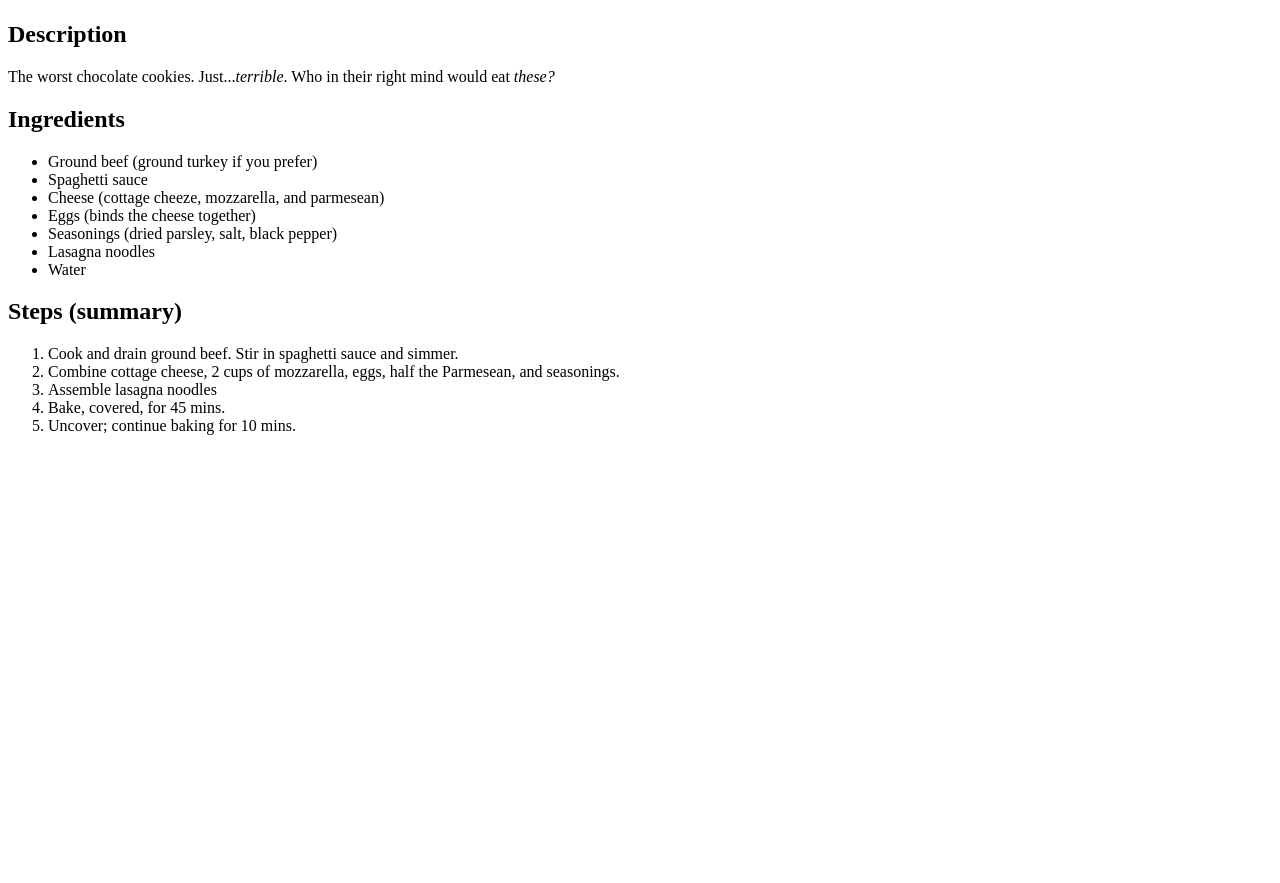
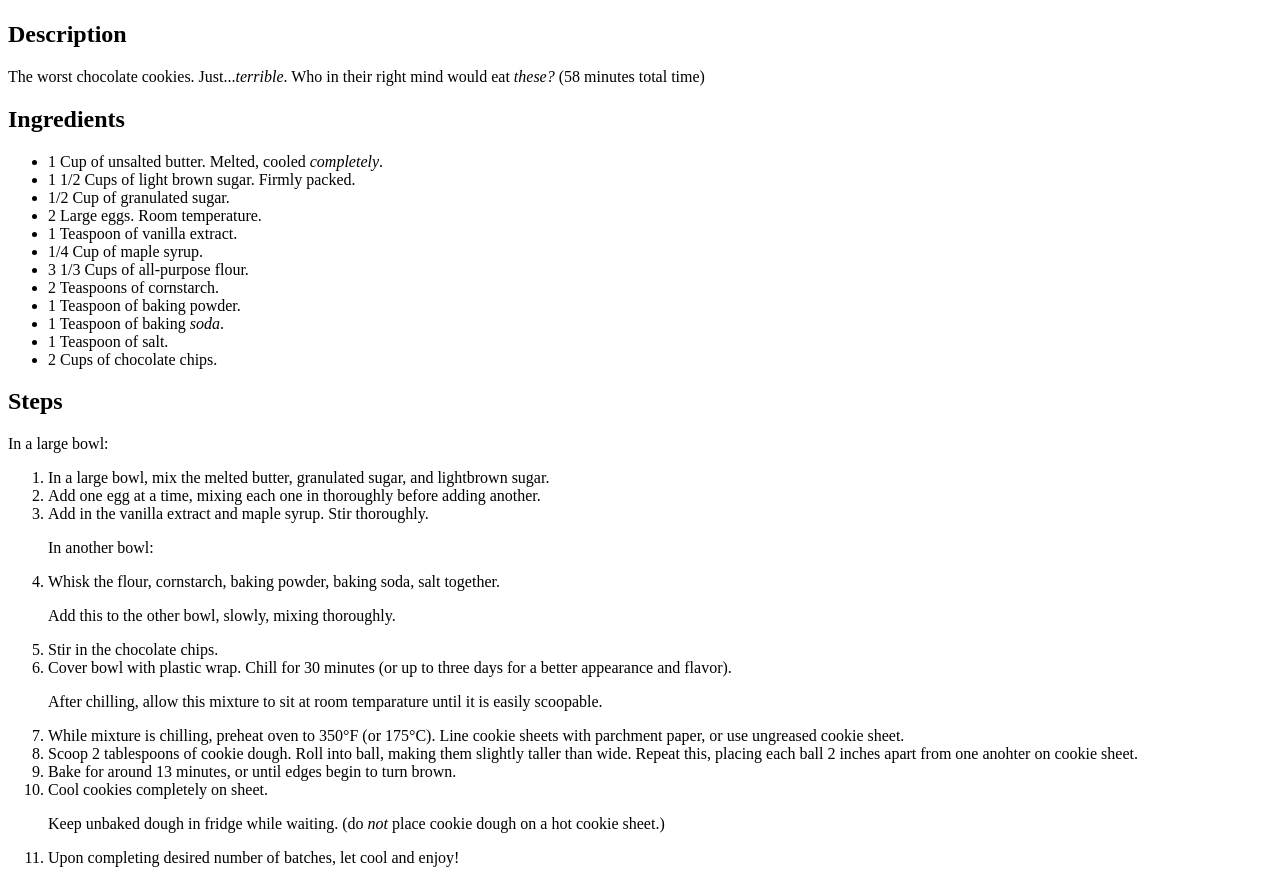
Before and after one commit to graphein-graphene/odin-recipes, a plain HTML site: page recipes/worst-cookies.html in a window 1280 px wide. Shown: the part 447-1330 px from the top of the page. Before the commit the page ends 898 px from the top, so only its background shows below. Drawn offline with Linux system fonts and the light colour scheme.

Commit message:
Add cookie ingredients and steps.
Change ingredients and steps in worst-cookies.html
to reflect cookie recipe on sugarspunrun.com.

```diff
--- a/recipes/worst-cookies.html
+++ b/recipes/worst-cookies.html
@@ -10,32 +10,54 @@
 
         <h1>Worst Chocolate Chip Cookies</h1>
 
-        <a href="https://www.allrecipes.com/recipe/12011/easy-lasagna-ii/">Source Recipe: <i>Joanie Heger</i> on <b>Allrecipes.com</b></a>
+        <a href="https://sugarspunrun.com/worst-chocolate-chip-cookies/" target="_blank" rel="noopener noreferrer">Recipe by <i>Sam</i> on <b>sugarspunrun.com</b></a>
         <div>
-            <img src="https://images.squarespace-cdn.com/content/v1/5113fcede4b099bd04eebc8d/1617107560232-JUZPLBRS5ZHP5NAOZAF2/spring-veggie-lasagna12.jpg?format=1500w" height="320" alt="Picture of Spring Vegetable Lasagna by TheSkinnyFork.com">
+            <img src="https://sugarspunrun.com/wp-content/uploads/2020/03/The-best-worst-chocolate-chip-cookie-recipe-1-of-1-675x1013.jpg" height="320" alt="Picture of chocolate chip cookies from sugarspunrun.com">
         </div>
 
         <h2>Description</h2>
-        <p>The worst chocolate cookies. Just...<em>terrible</em>. Who in their right mind would eat <em>these?</em></p>
+        <p>The worst chocolate cookies. Just...<em>terrible</em>. Who in their right mind would eat <em>these?</em> (58 minutes total time)</p>
 
         <h2>Ingredients</h2>
         <ul>
-            <li>Ground beef (ground turkey if you prefer)</li>
-            <li>Spaghetti sauce</li>
-            <li>Cheese (cottage cheeze, mozzarella, and parmesean)</li>
-            <li>Eggs (binds the cheese together)</li>
-            <li>Seasonings (dried parsley, salt, black pepper)</li>
-            <li>Lasagna noodles</li>
-            <li>Water</li>
+            <li>1 Cup of unsalted butter. Melted, cooled <em>completely</em>.</li>
+            <li>1 1/2 Cups of light brown sugar. Firmly packed.</li>
+            <li>1/2 Cup of granulated sugar.</li>
+            <li>2 Large eggs. Room temperature.</li>
+            <li>1 Teaspoon of vanilla extract.</li>
+            <li>1/4 Cup of maple syrup.</li>
+            <li>3 1/3 Cups of all-purpose flour.</li>
+            <li>2 Teaspoons of cornstarch.</li>
+            <li>1 Teaspoon of baking powder.</li>
+            <li>1 Teaspoon of baking <em>soda</em>.</li>
+            <li>1 Teaspoon of salt.</li>
+            <li>2 Cups of chocolate chips.</li>
         </ul>
 
-        <h2>Steps (summary)</h2>
+        <h2>Steps</h2>
+        <p>In a large bowl:</p>
         <ol>
-            <li>Cook and drain ground beef. Stir in spaghetti sauce and simmer.</li>
-            <li>Combine cottage cheese, 2 cups of mozzarella, eggs, half the Parmesean, and seasonings.</li>
-            <li>Assemble lasagna noodles</li>
-            <li>Bake, covered, for 45 mins.</li>
-            <li>Uncover; continue baking for 10 mins.</li>
+            <li>In a large bowl, mix the melted butter, granulated sugar, and lightbrown sugar.</li>
+            <li>Add one egg at a time, mixing each one in thoroughly before adding another.</li>
+            <li>Add in the vanilla extract and maple syrup. Stir thoroughly.</li>
+
+        <p>In another bowl:</p>
+
+            <li>Whisk the flour, cornstarch, baking powder, baking soda, salt together.</li>
+
+        <p>Add this to the other bowl, slowly, mixing thoroughly.</p>
+
+            <li>Stir in the chocolate chips.</li>
+            <li>Cover bowl with plastic wrap. Chill for 30 minutes (or up to three days for a better appearance and flavor).</li>
+
+        <p>After chilling, allow this mixture to sit at room temparature until it is easily scoopable.</p>
+
+            <li>While mixture is chilling, preheat oven to 350&deg;F (or 175&deg;C). Line cookie sheets with parchment paper, or use ungreased cookie sheet.</li>
+            <li>Scoop 2 tablespoons of cookie dough. Roll into ball, making them slightly taller than wide. Repeat this, placing each ball 2 inches apart from one anohter on cookie sheet.</li>
+            <li>Bake for around 13 minutes, or until edges begin to turn brown.</li>
+            <li>Cool cookies completely on sheet.</li>
+            <p>Keep unbaked dough in fridge while waiting. (do <em>not</em> place cookie dough on a hot cookie sheet.)</p>
+            <li>Upon completing desired number of batches, let cool and enjoy!</li>
         </ol>
     </body>
 </html>
```
